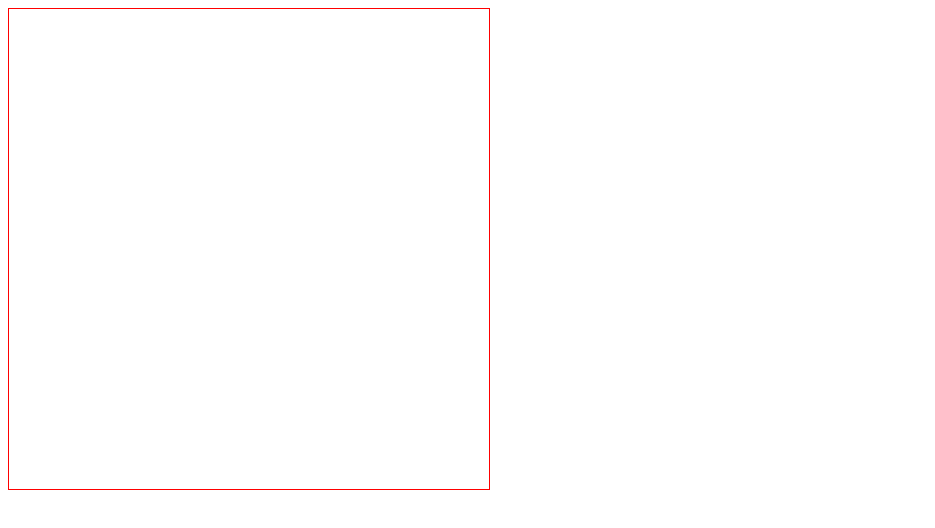
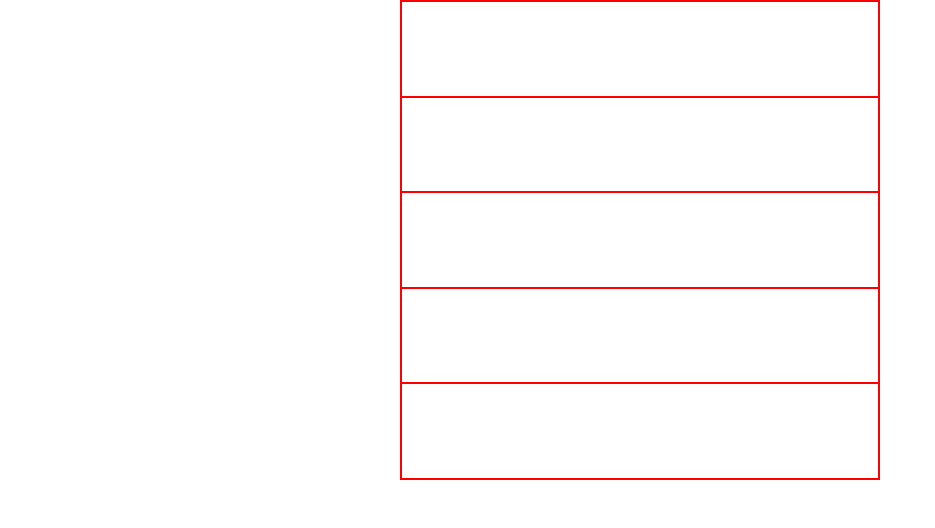
Before and after one commit to adrianCaleroBarrero/-202205-W02CH05_Adrian-Calero, a website with bundled scripts: page index.html in a window 1280 px wide. Shown: the whole page, without its empty margins (0-935 px from the left). Built offline with nearby package versions, Linux system fonts and the light colour scheme.

```diff
--- a/index.html
+++ b/index.html
@@ -10,36 +10,36 @@
     <script src="./js/app.js" type="module"></script>
   </head>
   <body>
-    <div class="big-square">
-      <div>
+    <div class="big-square" id="big-square">
+      <div class="square" id="square">
         <div></div>
         <div></div>
         <div></div>
         <div></div>
         <div></div>
       </div>
-      <div>
+      <div class="square" id="square">
         <div></div>
         <div></div>
         <div></div>
         <div></div>
         <div></div>
       </div>
-      <div>
+      <div class="square" id="square">
         <div></div>
         <div></div>
         <div></div>
         <div></div>
         <div></div>
       </div>
-      <div>
+      <div class="square" id="square">
         <div></div>
         <div></div>
         <div></div>
         <div></div>
         <div></div>
       </div>
-      <div>
+      <div class="square" id="square">
         <div></div>
         <div></div>
         <div></div>
--- a/scss/style.scss
+++ b/scss/style.scss
@@ -1,5 +1,35 @@
+* {
+  box-sizing: border-box;
+}
+
+body {
+  margin: 0;
+  padding: 0;
+  width: 100%;
+  height: 100%;
+  display: flex;
+  justify-content: center;
+}
+
 .big-square {
   width: 60vh;
   height: 60vh;
+  display: flex;
+  flex-direction: column;
   border: 1px solid red;
+  &__child {
+    border: 1px solid red;
+  }
+  .square {
+    border: 1px solid red;
+    height: 100%;
+    display: flex;
+    div {
+      width: 100%;
+    }
+  }
 }
+
+.color {
+  background-color: blueviolet;
+}
```
Also changed, not shown: css/style.css.
